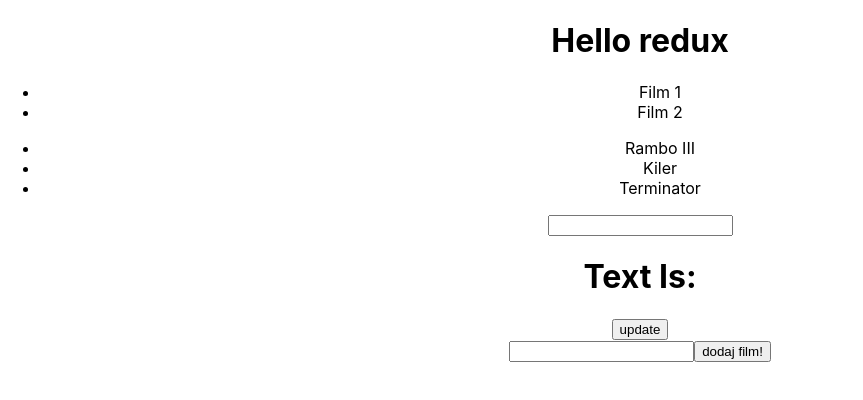
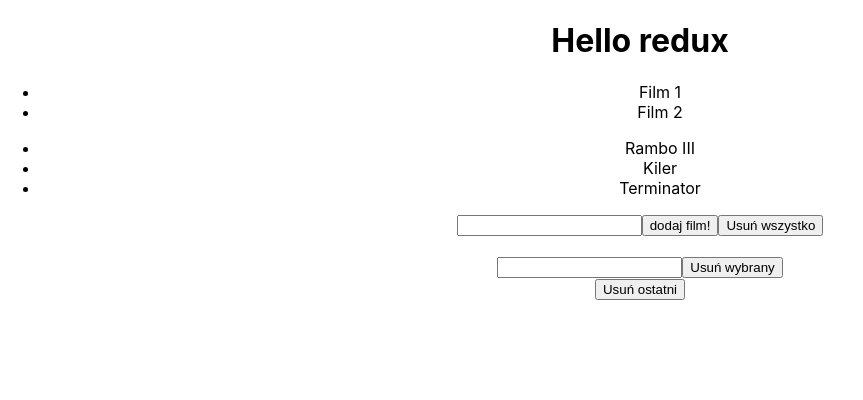
Before and after one commit to StanislawMalanowicz/Redux-form, a React (Create React App) app: page / in a window 1280 px wide. Shown: the top 400 px of the page, without its empty margins (0-863 px from the left). Built offline with nearby package versions, Linux system fonts and the light colour scheme.

Commit message:
extra actions

```diff
--- a/src/App.js
+++ b/src/App.js
@@ -41,7 +41,7 @@
               <li>Film 2</li>
             </ul>
             <MoviesContainer/>
-            <RefIput/>
+            {/* <RefIput/> */}
             <AddMovieForm/>
          </div>
      );
--- a/src/app/actors/duck/actions.js
+++ b/src/app/actors/duck/actions.js
@@ -4,4 +4,5 @@
 const reset = () => ({type: types.RESET_ACTOR});
 const deleteActor = actor => ({type: types.DELETE_ACTOR, actor});
 
+
 export default { add, reset, deleteActor }
--- a/src/app/movies/components/AddMovieForm.js
+++ b/src/app/movies/components/AddMovieForm.js
@@ -2,9 +2,12 @@
 import { connect } from 'react-redux'
 import actions from '../duck/actions'
 
+
+
 const AddMovieForm = (props) => {
 
     const inputRef = React.createRef()
+    const delInputRef = React.createRef()
 
     const handleSubmit = (e) => {
         e.preventDefault();
@@ -12,10 +15,27 @@
         props.add(inputRef.current.value);
         inputRef.current.value = '';
     }
+    const deleteLastBtn = (e) => {
+        console.log("delete Last")
+        props.deleteLast();
+    }
+    const deleteSelectedBtn = (e) => {
+        console.log('deleteSelected: ', delInputRef.current.value);
+        props.deleteSelected(delInputRef.current.value);
+    }
+    const deleteBtn = (e) => {
+        console.log('deleteAll');
+        props.deleteAll()
+
+    }
     return(
         <form action="sumbit" onSubmit={handleSubmit}>
             <input ref={inputRef} type="text"/>
             <button>dodaj film!</button>
+            <button onClick={deleteBtn} type="button">Usuń wszystko</button> <br/><br/>
+            <input ref={delInputRef} type="text"/>
+            <button onClick={deleteSelectedBtn} type="button">Usuń wybrany</button><br/>
+            <button onClick={deleteLastBtn} type="button">Usuń ostatni</button>
         </form>
     )
 }
@@ -23,7 +43,10 @@
 const mapDispatchToProps = dispatch => {
 
     return({
-        add: film => dispatch(actions.add(film))
+        add: film => dispatch(actions.add(film)),
+        deleteAll: () => dispatch(actions.reset()),
+        deleteSelected: (movie) => dispatch(actions.deleteMovie(movie)),
+        deleteLast: () => dispatch(actions.deleteLastMovie())
     })
 }
 
--- a/src/app/movies/duck/actions.js
+++ b/src/app/movies/duck/actions.js
@@ -3,5 +3,6 @@
 const add = film => ({ type: types.ADD_MOVIE, film });
 const reset = () => ({ type: types.RESET_MOVIE });
 const deleteMovie = film => ({ type: types.DELETE_MOVIE, film });
+const deleteLastMovie = () => ({ type: types.DELETE_LAST})
 
-export default { add, reset, deleteMovie };
+export default { add, reset, deleteMovie, deleteLastMovie };
--- a/src/app/movies/duck/reducers.js
+++ b/src/app/movies/duck/reducers.js
@@ -10,7 +10,7 @@
     case types.RESET_MOVIE:
       return {
         ...state,
-        movies: []
+        list: []
       };
     case types.ADD_MOVIE:
       return {
@@ -20,8 +20,13 @@
     case types.DELETE_MOVIE:
       return {
         ...state,
-        movies: [...state.movies.filter(el => el !== action.film)]
+        list: [...state.list.filter(el => el !== action.film)]
       };
+    case types.DELETE_LAST:
+      return {
+        ...state,
+        list: [...state.list.slice(0,-1)]
+      }
 
     default:
       return state;
--- a/src/app/movies/duck/types.js
+++ b/src/app/movies/duck/types.js
@@ -1,9 +1,11 @@
 const ADD_MOVIE = "ADD_MOVIE";
 const DELETE_MOVIE = "DELETE_MOVIE";
 const RESET_MOVIE = "RESET_MOVIE";
+const DELETE_LAST = "DELETE_LAST";
 
 export default {
   ADD_MOVIE,
   DELETE_MOVIE,
-  RESET_MOVIE
+  RESET_MOVIE,
+  DELETE_LAST
 };
```
